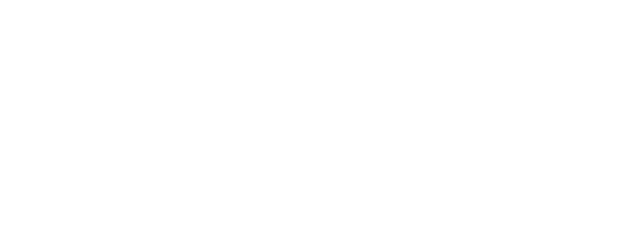
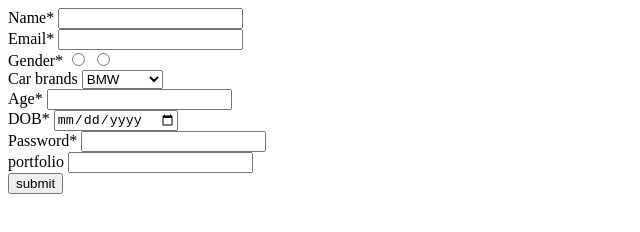
Before and after one commit to acciojob/signup-form-car-Heavenpatel5114, a website: page main.html in a window 1280 px wide. Shown: the whole page, without its empty margins (0-640 px from the left). Drawn offline with Linux system fonts and the light colour scheme.

Commit message:
created a submission

```diff
--- a/main.html
+++ b/main.html
@@ -1,5 +1,3 @@
-<!DOCTYPE html>
-
 <html>
 
 <head>
@@ -8,6 +6,46 @@
 
 <body>
 	<!-- the entire body must be written by student -->
+	<form method="post">
+		<div>
+			<label for="name">Name*</label>
+			<input type="text" required id="name">
+		</div>
+		<div>
+			<label for="email">Email*</label>
+			<input type="email" required id=email>
+		</div>
+		<div>
+		<label>Gender*</label>
+		<input type="radio" value="mail" name="gender" required>
+		<input type="radio" name="gender" required>
+		</div>
+		<div>
+			<label for="Car">Car brands</label>
+			<select id="Car">
+				<option>BMW</option>
+				<option>Audi</option>
+				<option>Mercedez</option>
+			</select>
+		</div>
+		<div>
+			<label for="age">Age*</label>
+			<input type="number" id="age" required>
+		</div>
+		<div>
+			<label for="dob">DOB*</label>
+			<input type="date" id="dob" required>
+		</div>
+		<div>
+			<label for="password">Password*</label>
+			<input type="password" id="password" required>
+		</div>
+		<div>
+			<label for="portfolio">portfolio</label>
+			<input type="url" id="portfolio">
+		</div>
+			<button type="submit">submit</button>
+	</form>
     <script type="text/javascript" src="./script.js">
 </script>
 
```
